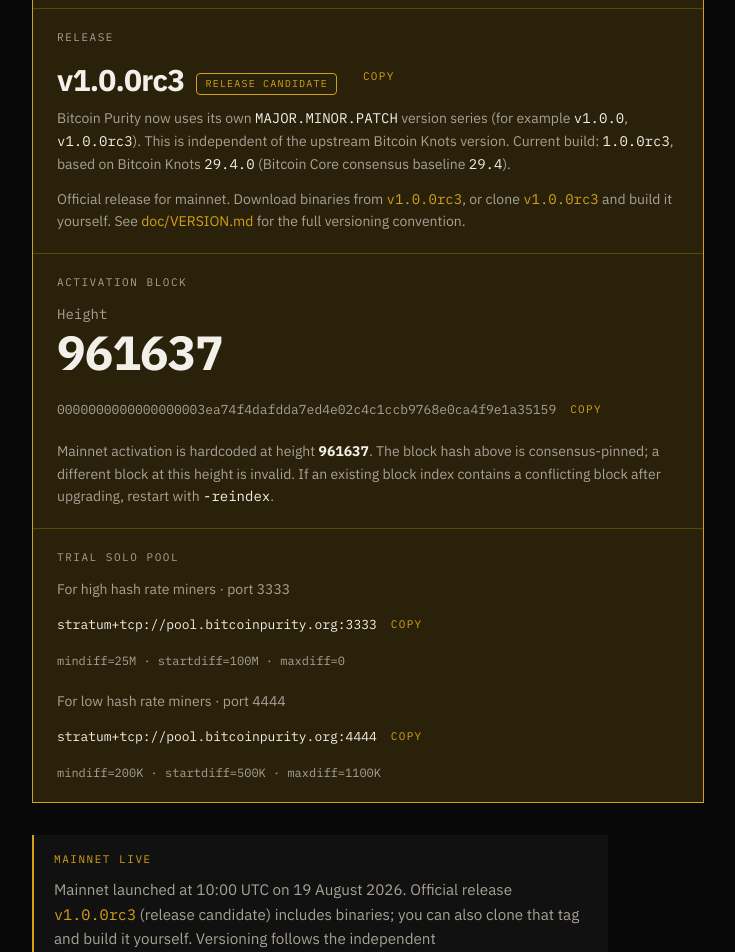
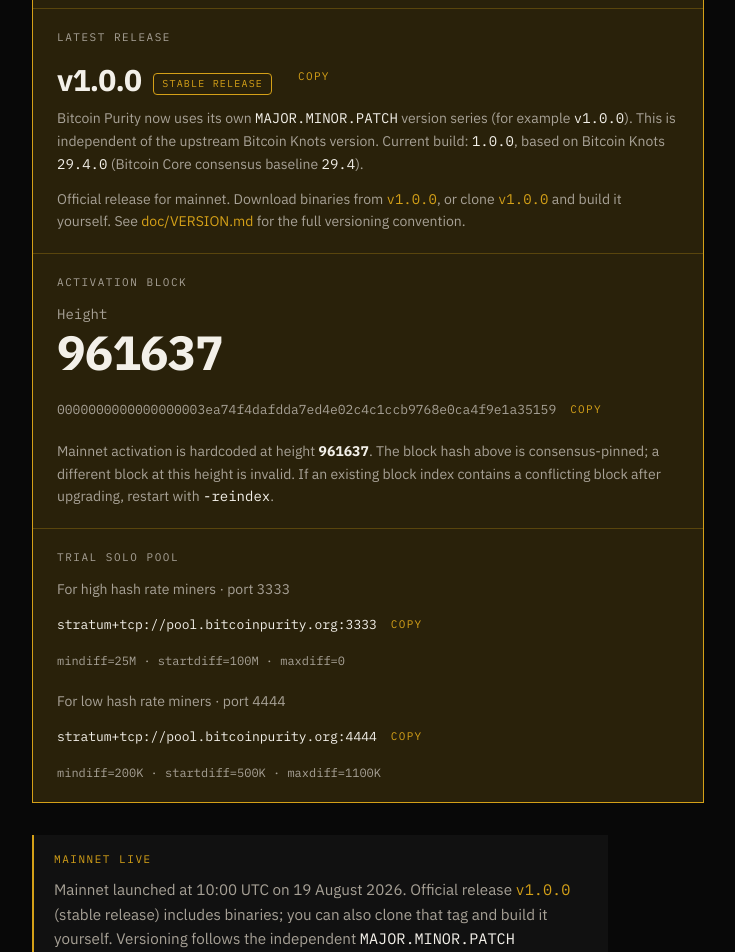
Before and after one commit to BitcoinPurity/website, a Next.js app: page /run in a window 1280 px wide. Shown: the part 500-1452 px from the top of the page, without its empty margins (100-835 px from the left). Built offline with nearby package versions, Linux system fonts and the light colour scheme.

Commit message:
Update website to v1.0.0 stable release

```diff
--- a/input/requirements.md
+++ b/input/requirements.md
@@ -1,4 +1,10 @@
 # 网站需求
+
+## 最新正式版本
+
+- Bitcoin Purity 最新正式发布版本为 `v1.0.0`，官网各处版本展示、下载链接和源码检出命令统一使用该标签。
+- 英文、简体中文、正体中文的首页、主网状态、下载页、矿工页、开发者页和 FAQ 明确标注正式版，不再将当前版本标为候选发布版。
+- 保留版本编号规则与历史标签说明；PurityWallet 独立版本及其他协议参数不变。
 
 ## 多语言支持
 
--- a/src/components/DevelopmentStatus.tsx
+++ b/src/components/DevelopmentStatus.tsx
@@ -30,7 +30,9 @@
         >
           {protocol.launch.releaseTag}
         </ExternalLink>
-        {protocol.version.isReleaseCandidate ? t(" (release candidate)") : ""}{" "}
+        {protocol.version.isReleaseCandidate
+          ? t(" (release candidate)")
+          : t(" (stable release)")}{" "}
         {t(
           "includes binaries; you can also clone that tag and build it yourself. Versioning follows the independent",
         )}{" "}
--- a/src/components/LaunchPanel.tsx
+++ b/src/components/LaunchPanel.tsx
@@ -34,18 +34,18 @@
       <dl>
         <div className="border-b border-line-gold px-5 py-5 sm:px-6">
           <dt className="font-mono text-[11px] tracking-[0.14em] text-muted uppercase">
-            {t("Release")}
+            {t("Latest release")}
           </dt>
           <dd className="mt-3">
             <div className="flex flex-wrap items-end gap-3">
               <p className="font-sans text-2xl font-bold leading-none tracking-tight text-ink sm:text-3xl">
                 {launch.releaseTag}
               </p>
-              {version.isReleaseCandidate ? (
-                <span className="rounded border border-gold px-2 py-0.5 font-mono text-[10px] tracking-[0.12em] text-gold uppercase">
-                  {t("Release candidate")}
-                </span>
-              ) : null}
+              <span className="rounded border border-gold px-2 py-0.5 font-mono text-[10px] tracking-[0.12em] text-gold uppercase">
+                {version.isReleaseCandidate
+                  ? t("Release candidate")
+                  : t("Stable release")}
+              </span>
               <CopyableMono locale={locale} value={launch.releaseTag}>
                 <span className="sr-only">{launch.releaseTag}</span>
               </CopyableMono>
@@ -56,7 +56,6 @@
             <span className="font-mono text-ink">MAJOR.MINOR.PATCH</span>{" "}
             {t("version series (for example")}{" "}
             <span className="font-mono text-ink">{"v1.0.0"}</span>
-            {t(",")} <span className="font-mono text-ink">{"v1.0.0rc3"}</span>
             {t(
               "). This is independent of the upstream Bitcoin Knots version. Current build:",
             )}{" "}
--- a/src/content/faq.ts
+++ b/src/content/faq.ts
@@ -8,9 +8,11 @@
       id: "versioning",
       question: t("How are Bitcoin Purity versions numbered?"),
       answer: t(
-        "Bitcoin Purity now uses its own independent MAJOR.MINOR.PATCH release series. The current mainnet release is {0}{1}. Git tags use a leading v (for example v1.0.0, v1.0.0rc3). This is separate from the upstream Bitcoin Knots version ({2}) and the Bitcoin Core consensus baseline ({3}). On the P2P network, nodes identify as {4}. Older date-based tags such as {5} are legacy identifiers. See doc/VERSION.md in the repository for the full convention.",
+        "Bitcoin Purity now uses its own independent MAJOR.MINOR.PATCH release series. The latest mainnet release is {0}{1}. Git tags use a leading v (for example v1.0.0). This is separate from the upstream Bitcoin Knots version ({2}) and the Bitcoin Core consensus baseline ({3}). On the P2P network, nodes identify as {4}. Older date-based tags such as {5} are legacy identifiers. See doc/VERSION.md in the repository for the full convention.",
         protocol.launch.releaseTag,
-        protocol.version.isReleaseCandidate ? t(" (release candidate)") : "",
+        protocol.version.isReleaseCandidate
+          ? t(" (release candidate)")
+          : t(" (stable release)"),
         protocol.knotsBase,
         protocol.coreConsensusBaseline,
         protocol.version.p2pUserAgent,
@@ -21,7 +23,7 @@
       id: "mainnet",
       question: t("Is Bitcoin Purity live on mainnet?"),
       answer: t(
-        "Yes. Mainnet launched at {0}, at block height {1}. Mainnet activation is hardcoded, and the activation block is consensus-pinned to {2}. The official release is {3} (source and binaries). If an existing block index contains a conflicting block at the activation height after upgrading, rebuild it with -reindex. Trial solo pool endpoints are {4} and {5} (port 4444 for low-hash-rate miners).",
+        "Yes. Mainnet launched at {0}, at block height {1}. Mainnet activation is hardcoded, and the activation block is consensus-pinned to {2}. The latest official stable release is {3} (source and binaries). If an existing block index contains a conflicting block at the activation height after upgrading, rebuild it with -reindex. Trial solo pool endpoints are {4} and {5} (port 4444 for low-hash-rate miners).",
         launchDate(locale, protocol.launch.isoUtc),
         protocol.launch.activationHeight,
         protocol.activationBlockHash,
--- a/src/content/protocol.ts
+++ b/src/content/protocol.ts
@@ -6,8 +6,8 @@
   knotsBase: "29.4.0",
   coreConsensusBaseline: "29.4",
   version: {
-    release: "1.0.0rc3",
-    isReleaseCandidate: true,
+    release: "1.0.0",
+    isReleaseCandidate: false,
     legacyReleaseTag: "v29.4.purity20260830rc2",
     p2pUserAgent: "/Satoshi:29.4/Purity:1.0.0/",
   },
@@ -41,7 +41,7 @@
       startdiff: "500K",
       maxdiff: "1100K",
     },
-    releaseTag: "v1.0.0rc3",
+    releaseTag: "v1.0.0",
   },
   rdts: {
     maxOutputScriptSize: 34,
--- a/src/views/DevelopersPage.tsx
+++ b/src/views/DevelopersPage.tsx
@@ -44,7 +44,9 @@
           <span className="font-mono text-ink">
             {protocol.launch.releaseTag}
           </span>
-          {protocol.version.isReleaseCandidate ? t(" (release candidate)") : ""}
+          {protocol.version.isReleaseCandidate
+            ? t(" (release candidate)")
+            : t(" (stable release)")}
           {t(". Versioning is defined in")}{" "}
           <ExternalLink
             locale={locale}
--- a/src/views/RunPage.tsx
+++ b/src/views/RunPage.tsx
@@ -39,7 +39,7 @@
             </span>
             {protocol.version.isReleaseCandidate
               ? t(" (release candidate)")
-              : ""}
+              : t(" (stable release)")}
             {t(
               ". Prefer verifying checksums from the release page before you run anything.",
             )}
```
Also changed, not shown: src/lib/locales/zh-CN.json, src/lib/locales/zh-TW.json, 7 other files (tests, documents, lock files or other folders).
